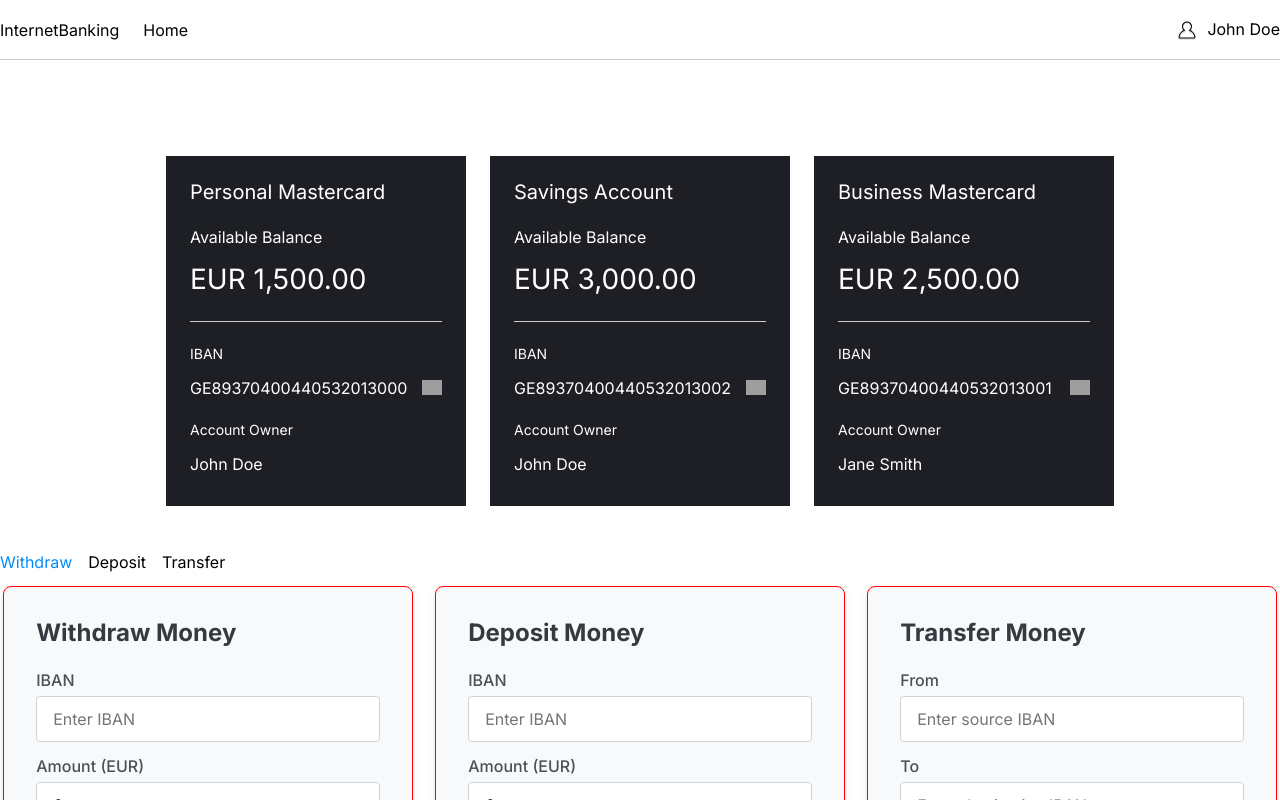
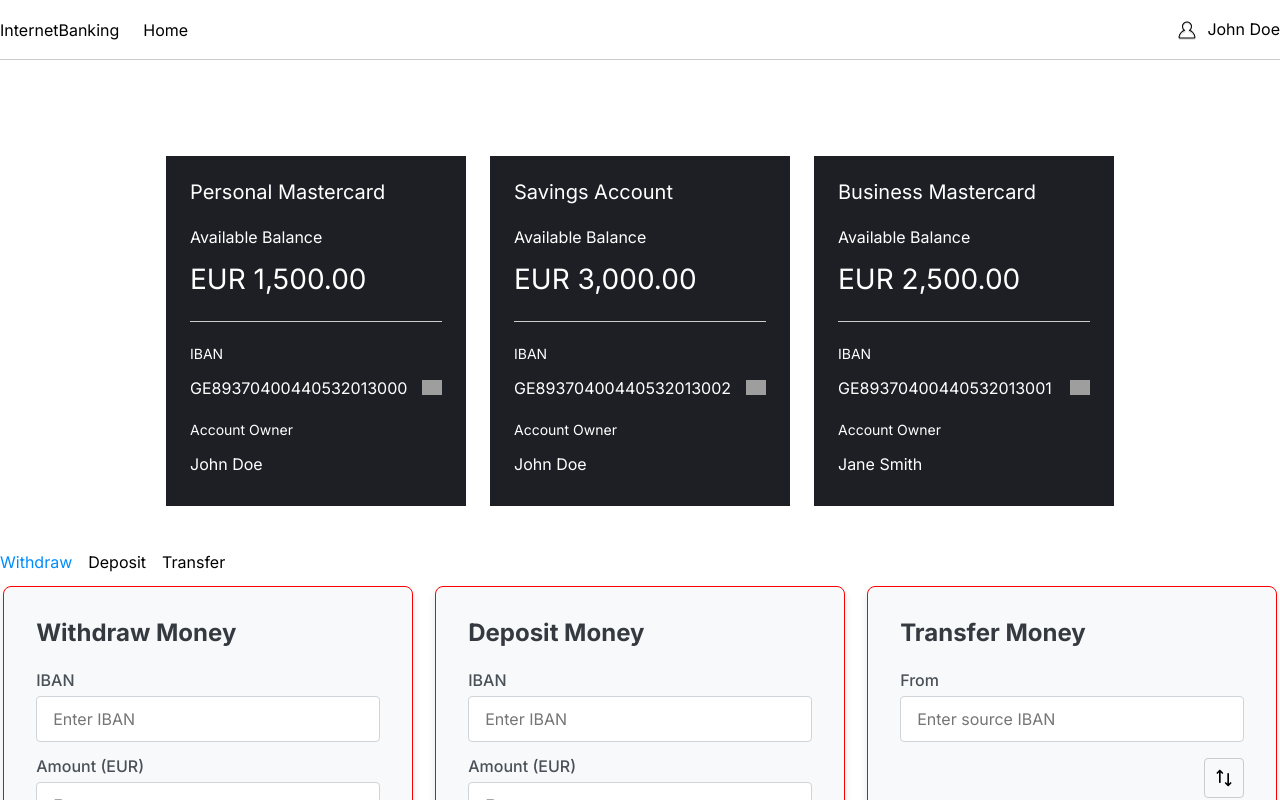
Before and after one commit to tsirekidze22/bank-accounts-task, a React (Create React App) app: page / in a window 1280 px wide. Shown: the top 800 px of the page. Built offline with nearby package versions, Linux system fonts and the light colour scheme; grey boxes are pictures that could not be loaded.

Commit message:
switch functionality & amount issue

```diff
--- a/src/components/PaymentForm/PaymentForm.tsx
+++ b/src/components/PaymentForm/PaymentForm.tsx
@@ -121,6 +121,11 @@ const PaymentForm: React.FC<PaymentFormProps> = ({
     }
   };
 
+  const handleIbansSwitch = () => {
+    setFromIban(toIban);
+    setToIban(fromIban);
+  };
+
   return (
     <section className="payment-form container">
       <h3 className="fs-24">
@@ -141,9 +146,21 @@ const PaymentForm: React.FC<PaymentFormProps> = ({
                 onChange={handleInputChange}
                 className="form-control"
                 placeholder="Enter source IBAN"
+                required
               />
-
-              <label htmlFor="toIban" className="fs-16 mt-3">
+              <div className="d-flex mt-3" style={{ justifyContent: "end" }}>
+                <div
+                  className="p-2 d-flex cursor-pointer align-items-center justify-content-center switch-ibans"
+                  onClick={handleIbansSwitch}
+                >
+                  <img
+                    src="/assets/icons/switch.svg"
+                    alt=""
+                    style={{ width: 20 }}
+                  />
+                </div>
+              </div>
+              <label htmlFor="toIban" className="fs-16">
                 To
               </label>
               <input
@@ -154,6 +171,7 @@ const PaymentForm: React.FC<PaymentFormProps> = ({
                 onChange={handleInputChange}
                 className="form-control"
                 placeholder="Enter destination IBAN"
+                required
               />
             </>
           ) : (
@@ -182,7 +200,7 @@ const PaymentForm: React.FC<PaymentFormProps> = ({
             type="number"
             id="amount"
             name="amount"
-            value={amount}
+            value={amount === 0 ? "" : amount} // Leave the field empty if amount is 0
             onChange={handleInputChange}
             className="form-control"
             placeholder="Enter amount"
--- a/src/styles/paymentForm/paymentForm.scss
+++ b/src/styles/paymentForm/paymentForm.scss
@@ -51,4 +51,18 @@
       background-color: #0056b3;
     }
   }
+
+  .switch-ibans {
+    border: 1px solid red;
+    border: 1px solid #ccc;
+    border-radius: 4px;
+    width: 40px;
+    height: 40px;
+    align-self: flex-end;
+    transition: 0.3s ease;
+
+    &:hover {
+      background-color: #fff;
+    }
+  }
 }
```
Also changed, not shown: public/assets/icons/switch.svg (added).
